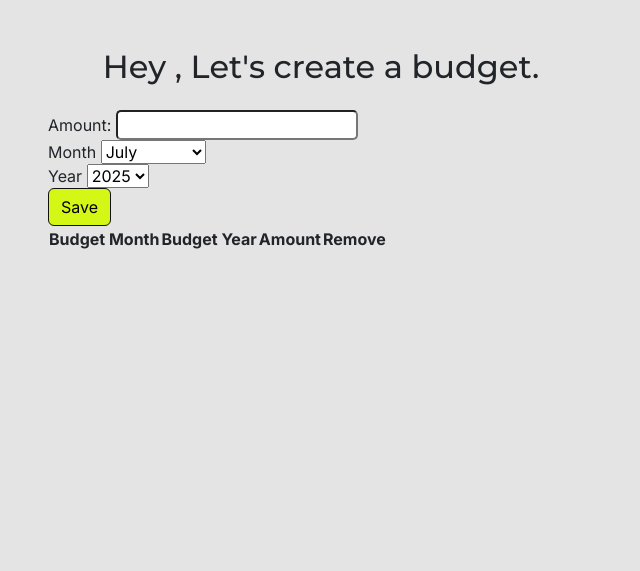
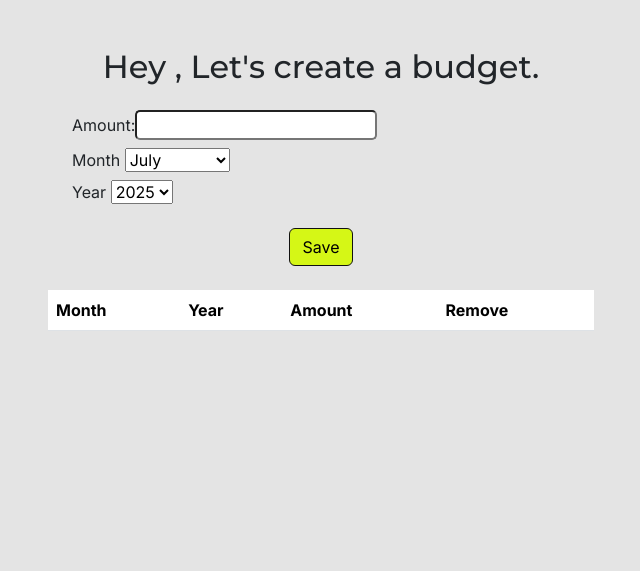
Before and after one commit to CoalTrain1618/MP_3_Xpenso, a Django app: page /finances/budget/add/ in a window 1280 px wide. Shown: the part 80-651 px from the top of the page, without its empty margins (319-959 px from the left). Run offline with Django 5.2, Linux system fonts and the light colour scheme; the visitor is signed in with stand-in values (Sample User, id 1); data that the repository does not hold is empty; some libraries are stand-ins or nearby versions.

Commit message:
Restructured budget list table and form display

```diff
--- a/finances/templates/finances/budget_form.html
+++ b/finances/templates/finances/budget_form.html
@@ -12,22 +12,26 @@
             <h2 class="text-center mb-4">Hey {{ profile.user.username }}, Let's create a budget.</h2>
             <form class="form" method="POST">
                 {% csrf_token %}
-                {{ form.amount.label_tag }} {{ form.amount }}
-                <br>
-                {{ form.month.label }} {{ form.month }}
-                <br>
-                {{ form.year.label }} {{ form.year }}
-                <br>
+                <div class="mb-4 ms-4">
+                    <div class="mb-2">{{ form.amount.label_tag }}{{ form.amount }}</div>
+                    <div class="mb-2">{{ form.month.label }} {{ form.month }}</div>
+                    <div class="">{{ form.year.label }} {{ form.year }}</div>
+                </div>
+                <div class="text-center">
                     <button type="submit" class="btn btn-primary">Save</button>
+                </div>
             </form>
-            <div>
-                <table>
+            <div class="mt-4">
+                <table class="table">
+                    <thead>
                         <tr>
-                        <th>Budget Month</th>
-                        <th>Budget Year</th>
-                        <th>Amount</th>
-                        <th>Remove</th>
+                            <th scope="col">Month</th>
+                            <th scope="col">Year</th>
+                            <th scope="col">Amount</th>
+                            <th scope="col">Remove</th>
                         </tr>
+                    </thead>
+                    <tbody>
                         {% for budget in budgets %}
                             <tr>
                                 <td>{{ budget.get_month_display }}</td>
@@ -41,6 +45,7 @@
                                 </td>
                             </tr>
                         {% endfor %}
+                    </tbody>
                 </table>
             </div>
         </div>
```
Lines whose indentation alone changed are shown as unchanged.
